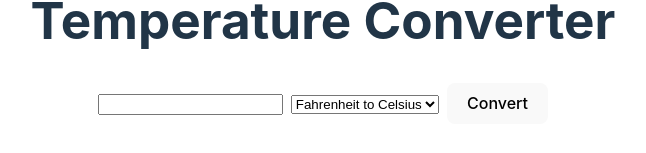
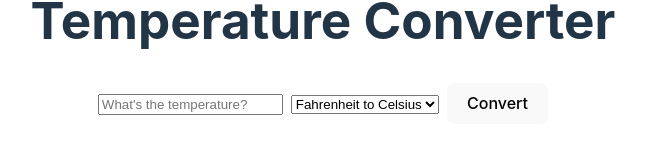
Before and after one commit to chrisvasqm/react-temperature-converter, a React (Vite) app: page / in a window 1280 px wide. Shown: the part 359-512 px from the top of the page, without its empty margins (317-963 px from the left). Built offline with nearby package versions, Linux system fonts and the light colour scheme.

Commit message:
Add placeholder

```diff
--- a/src/App.tsx
+++ b/src/App.tsx
@@ -4,14 +4,14 @@ function App() {
 
   function handleSubmit(e: any) {
     e.preventDefault();
-    console.log('Submitted');
+    console.log('Submitted', e.target.value);
   }
 
   return (
     <>
       <h1>Temperature Converter</h1>
       <form className='form' onSubmit={handleSubmit}>
-        <input className='temperature' type='number' />
+        <input className='temperature' type='number' placeholder="What's the temperature?"/>
         <select className='dropdown' defaultValue="celsius">
           <option value="fahrenheit">Celsius to Fahrenheit</option>
           <option value="celsius">Fahrenheit to Celsius</option>
```
